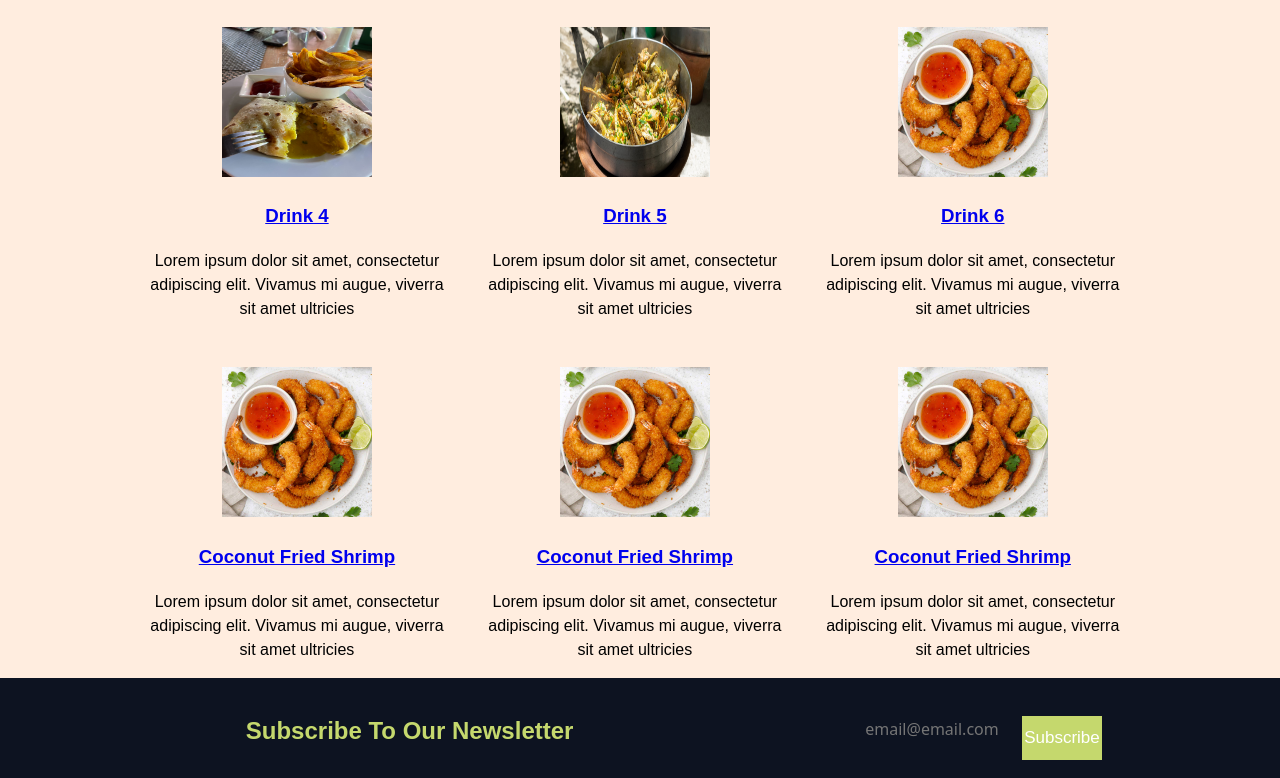
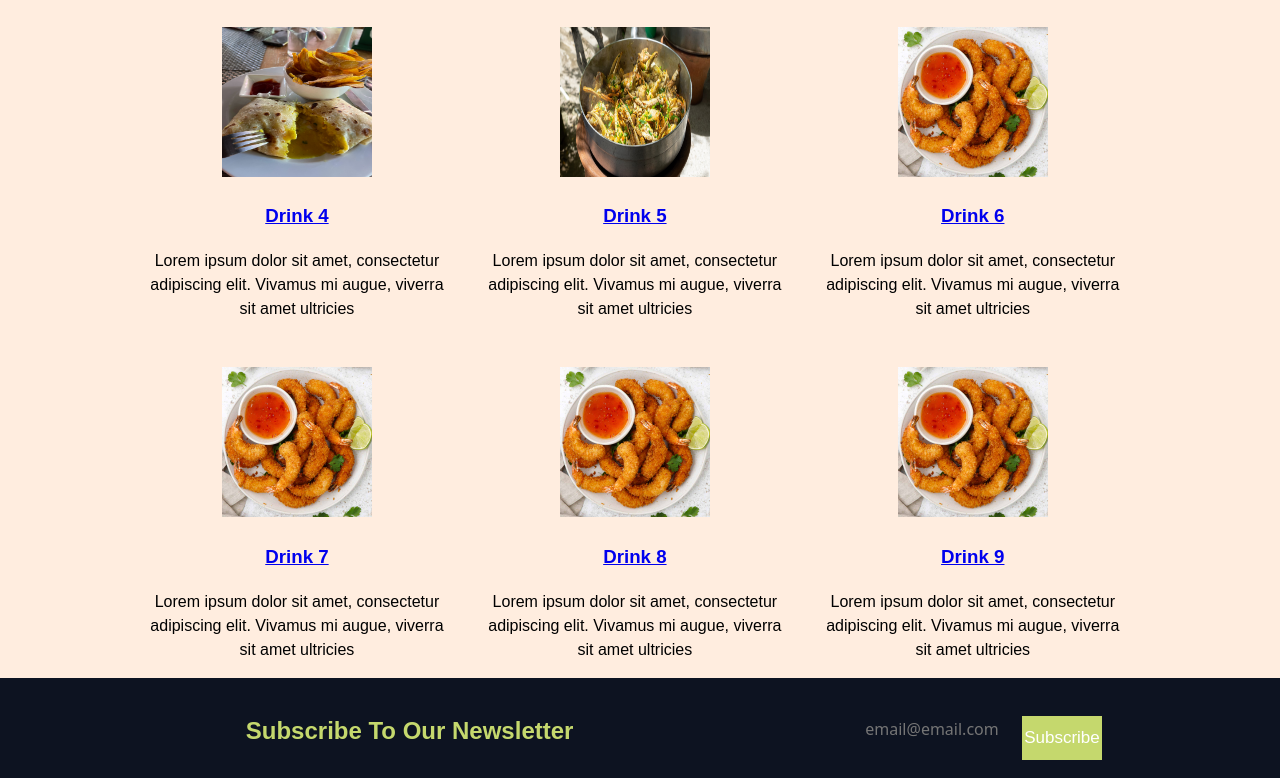
Before and after one commit to Jermon1/Jermon1.github.io, a plain HTML site: page drinks.html in a window 1280 px wide. Shown: the part 496-1274 px from the top of the page. Drawn offline with Linux system fonts and the light colour scheme.

Commit message:
Update drinks.html

```diff
--- a/drinks.html
+++ b/drinks.html
@@ -64,17 +64,17 @@
                 </div>
 				 <div class="box">
                     <a href="recipe.html"><img src="img/shrimp.jpg"></a>
-                    <a href="recipe.html"><h3>Coconut Fried Shrimp</h3></a>
+                    <a href="recipe.html"><h3>Drink 7</h3></a>
                     <p>Lorem ipsum dolor sit amet, consectetur adipiscing elit. Vivamus mi augue, viverra sit amet ultricies</p>
                 </div>
 				 <div class="box">
                     <a href="recipe.html"><img src="img/shrimp.jpg"></a>
-                    <a href="recipe.html"><h3>Coconut Fried Shrimp</h3></a>
+                    <a href="recipe.html"><h3>Drink 8</h3></a>
                     <p>Lorem ipsum dolor sit amet, consectetur adipiscing elit. Vivamus mi augue, viverra sit amet ultricies</p>
                 </div>
 				 <div class="box">
                     <a href="recipe.html"><img src="img/shrimp.jpg"></a>
-                    <a href="recipe.html"><h3>Coconut Fried Shrimp</h3></a>
+                    <a href="recipe.html"><h3>Drink 9</h3></a>
                     <p>Lorem ipsum dolor sit amet, consectetur adipiscing elit. Vivamus mi augue, viverra sit amet ultricies</p>
                 </div>
             </div>
```
